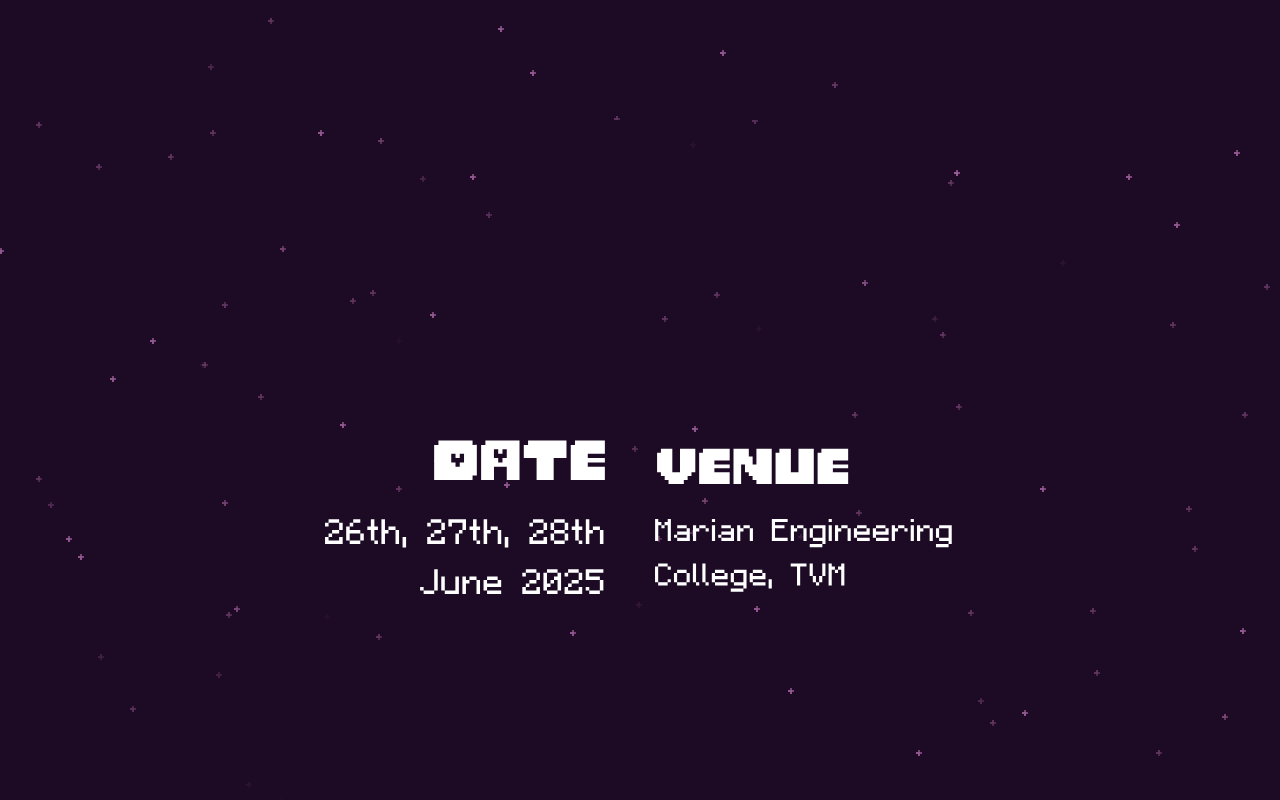
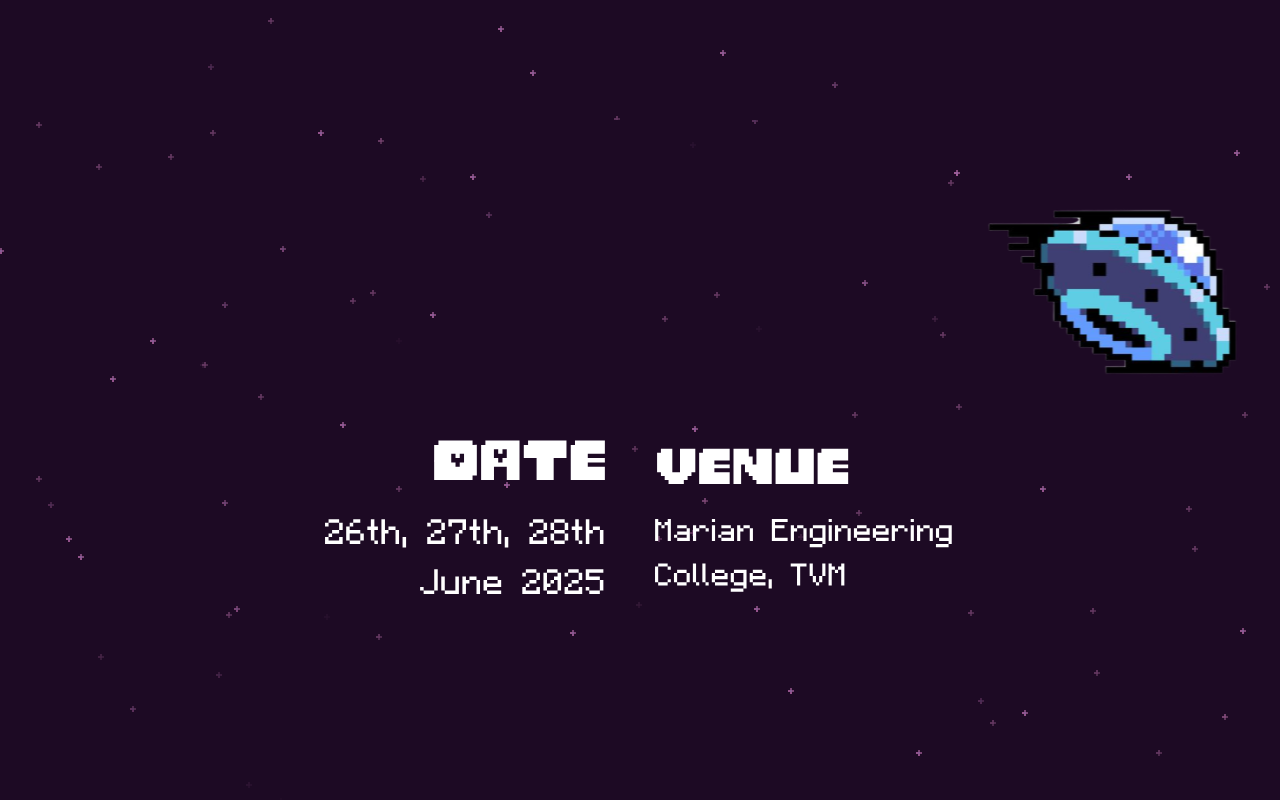
Before and after one commit to SHIBINSHA02/EDEN, a React (Vite) app: page / in a window 1280 px wide. Shown: the part 1480-2280 px from the top of the page. Built offline with nearby package versions, Linux system fonts and the light colour scheme.

Commit message:
animated datevenue

```diff
--- a/src/Components/Date&Venue/datev.css
+++ b/src/Components/Date&Venue/datev.css
@@ -1,59 +1,100 @@
-/* datev.css */
 .image-container {
-    position: relative; /* Ensure the container is positioned relative */
-    width: 100%; /* Full width */
-    height: 100vh; /* Full viewport height; adjust if needed */
-    display: flex; /* Inline layout for desktop */
-    justify-content: center; /* Center images horizontally */
-    align-items: center; /* Center images vertically */
+    position: relative;
+    width: 100%;
+    height: 100vh;
+    display: flex;
+    justify-content: center;
+    align-items: center;
+    overflow: hidden;
   }
 
   .pixel-art-background {
-    position: absolute; /* Position the background absolutely */
-    top: 0; /* Align to the top */
-    left: 0; /* Align to the left */
-    width: 100%; /* Full width */
-    height: 100%; /* Full height */
-    z-index: 1; /* Ensure background is behind images */
+    position: absolute;
+    top: 0;
+    left: 0;
+    width: 100%;
+    height: 100%;
+    z-index: 1;
   }
 
   .image-wrapper {
-    position: relative; /* Position the wrapper relative to the container */
-    z-index: 2; /* Ensure images are above the background */
-    display: flex; /* Ensure images are flex items */
-    justify-content: center; /* Center images within wrapper */
-    align-items: center; /* Center images vertically */
-    gap: 3rem; /* Space between images on desktop */
+    position: relative;
+    z-index: 2;
+    display: flex;
+    justify-content: center;
+    align-items: center;
+    gap: 3rem;
   }
 
   .frame-image {
-    max-width: 45%; /* Limit image width on desktop for better control */
-    height: auto; /* Maintain aspect ratio */
+    max-width: 45%;
+    height: auto;
   }
 
-  /* Responsive adjustments for mobile */
+  /* Airship-specific styles */
+  .airship-image {
+    position: absolute;
+    max-width: 35%;
+    z-index: 4;
+    opacity: 0;
+    visibility: hidden;
+    pointer-events: none;
+  }
+
+  /* Floating animation */
+  .floating {
+    animation: float 5s infinite ease-in-out;
+  }
+
+  /* Combine scale with translate in the animation */
+  @keyframes float {
+    0%, 100% {
+      transform: translate(0, 0) scale(2); /* Respect inline or set scale here */
+    }
+    50% {
+      transform: translate(
+          calc(var(--float-x-range) * 0.5), /* Simplified movement */
+          calc(var(--float-y-range) * 0.5)
+        ) scale(1.9); /* Maintain scale */
+    }
+  }
+
+  /* Desktop-specific positioning and visibility */
+  @media (min-width: 769px) {
+    .airship-image {
+      top: 10%;
+      right: 5%;
+      opacity: 1 !important;
+      visibility: visible !important;
+    }
+  }
+
+  /* Mobile adjustments */
   @media (max-width: 768px) {
     .image-container {
-      flex-direction: column; /* Block layout for mobile */
-      align-items: center; /* Center images horizontally */
-      height: auto; /* Allow container to grow with content */
-      min-height: 100vh; /* Ensure at least full viewport height */
+      flex-direction: column;
+      align-items: center;
+      height: auto;
+      min-height: 100vh;
     }
 
     .image-wrapper {
-      flex-direction: column; /* Ensure block layout within wrapper */
-      gap: 1rem; /* Smaller gap for mobile */
-      width: 100%; /* Full width for wrapper */
+      flex-direction: column;
+      gap: 1rem;
+      width: 100%;
     }
 
     .frame-image {
-      max-width: 90%; /* Slightly larger images on mobile for prominence */
+      max-width: 90%;
     }
 
-    /* Optional: Add specific styling for date and venue images */
+    .airship-image {
+      display: none;
+    }
+
     .date-image,
     .venue-image {
-      width: 100%; /* Full width within max-width constraint */
-      max-width: 90%; /* Ensure images are prominent but constrained */
+      width: 100%;
+      max-width: 90%;
     }
   }
--- a/src/Components/Date&Venue/datev.jsx
+++ b/src/Components/Date&Venue/datev.jsx
@@ -5,12 +5,21 @@
 const DateVenue = () => {
   return (
     <div className="image-container">
-      {/* Background */}
       <PixelArtBackground
         pixelSize={2}
         density={1}
         fadeDuration={3000}
         className="pixel-art-background"
+      />
+      <img
+        src="./airship.svg"
+        alt="airship"
+        className="airship-image floating"
+        style={{
+          '--float-y-range': '10px',
+          '--float-x-range': '30px',
+          transform: 'scale(1.9)', // Keep inline scale
+        }}
       />
       <div className="image-wrapper">
         <img src="./Frame 208.svg" alt="Date" className="frame-image date-image" />
```
